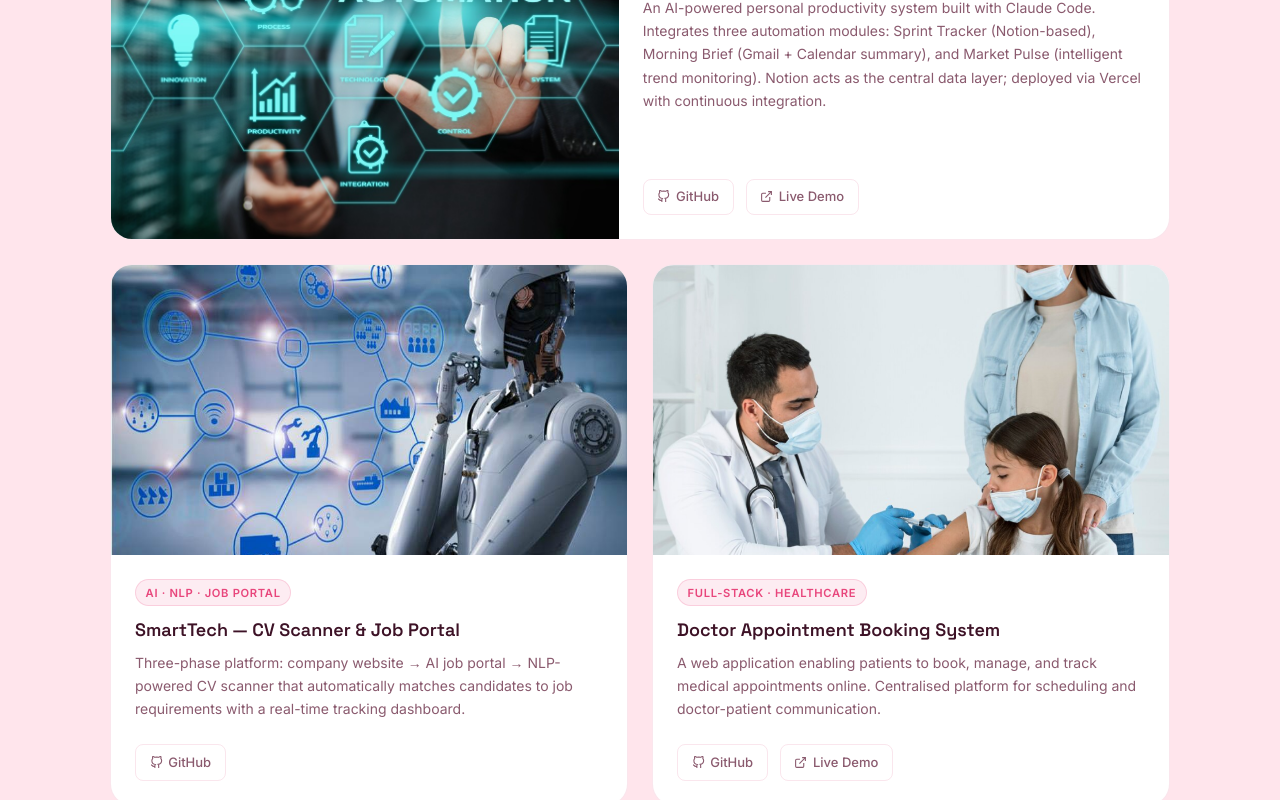
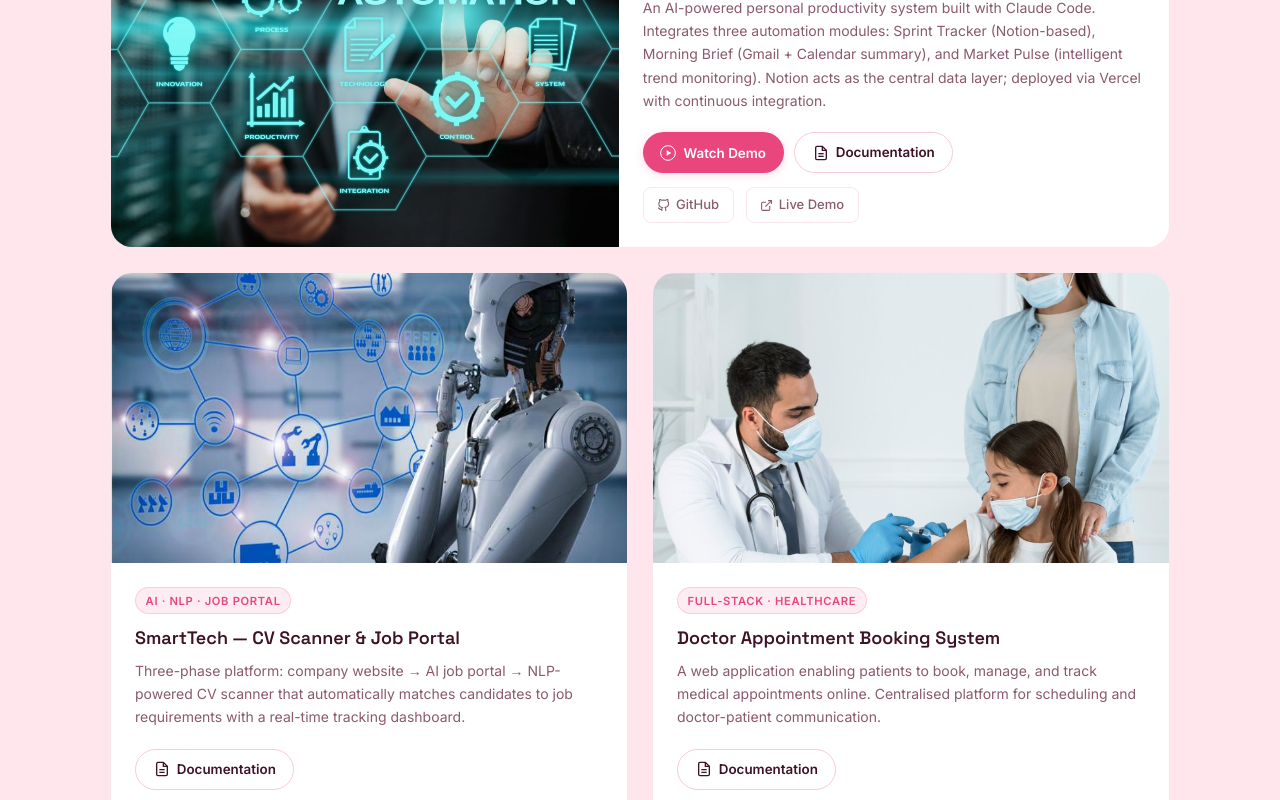
Before and after one commit to Nolitha5/FlorahSibiya, a React (Vite) app: page / in a window 1280 px wide. Shown: the part 3340-4140 px from the top of the page. Built offline with nearby package versions, Linux system fonts and the light colour scheme.

Commit message:
feat: add Watch Demo and Documentation buttons to project cards

```diff
--- a/src/components/ProjectCard.css
+++ b/src/components/ProjectCard.css
@@ -81,10 +81,70 @@
   flex: 1;
 }
 
+/* ── ACTION BUTTONS ── */
+.card-action-btns {
+  display: flex;
+  gap: 0.65rem;
+  flex-wrap: wrap;
+  margin-top: 1.25rem;
+}
+
+.card-btn {
+  display: inline-flex;
+  align-items: center;
+  gap: 0.45rem;
+  font-family: var(--font-body);
+  font-size: 0.8375rem;
+  font-weight: 600;
+  border-radius: 999px;
+  padding: 0.55rem 1.1rem;
+  cursor: pointer;
+  text-decoration: none;
+  border: none;
+  transition: opacity var(--transition), transform var(--transition),
+    box-shadow var(--transition);
+}
+.card-btn:hover {
+  opacity: 0.88;
+  transform: translateY(-1px);
+}
+.card-btn:active {
+  transform: translateY(0);
+}
+.card-btn svg {
+  width: 16px;
+  height: 16px;
+  flex-shrink: 0;
+}
+
+/* Watch Demo — filled pink */
+.card-btn--demo {
+  background: var(--accent);
+  color: #fff;
+  box-shadow: 0 2px 10px rgba(232, 70, 124, 0.2);
+}
+.card-btn--demo:hover {
+  box-shadow: 0 6px 18px rgba(232, 70, 124, 0.35);
+}
+
+/* Documentation — outlined */
+.card-btn--docs {
+  background: transparent;
+  color: var(--text-primary);
+  border: 1px solid var(--border-strong);
+}
+.card-btn--docs:hover {
+  background: var(--accent-dim);
+  border-color: var(--accent);
+  color: var(--accent);
+  box-shadow: none;
+}
+
+/* ── GITHUB / LIVE LINKS ── */
 .project-links {
   display: flex;
   gap: 0.75rem;
-  margin-top: 1.5rem;
+  margin-top: 0.85rem;
   flex-wrap: wrap;
 }
 
--- a/src/components/ProjectCard.jsx
+++ b/src/components/ProjectCard.jsx
@@ -1,8 +1,8 @@
 import ProjectLink from './ProjectLink'
 import './ProjectCard.css'
 
-function ProjectCard({ project }) {
-  const { title, tag, description, image, featured, links } = project
+function ProjectCard({ project, onPlayDemo }) {
+  const { title, tag, description, image, featured, links, video, docs } = project
 
   return (
     <div className={`project-card${featured ? ' featured' : ''}`}>
@@ -13,6 +13,39 @@ function ProjectCard({ project }) {
         <span className="project-tag">{tag}</span>
         <h3>{title}</h3>
         <p>{description}</p>
+
+        <div className="card-action-btns">
+          {video && (
+            <button
+              className="card-btn card-btn--demo"
+              onClick={() => onPlayDemo(project)}
+              aria-label={`Watch demo for ${title}`}
+            >
+              <svg viewBox="0 0 24 24" fill="none" xmlns="http://www.w3.org/2000/svg">
+                <circle cx="12" cy="12" r="11" stroke="currentColor" strokeWidth="1.5" />
+                <polygon points="10,8 17,12 10,16" fill="currentColor" />
+              </svg>
+              Watch Demo
+            </button>
+          )}
+          {docs && (
+            <a
+              href={docs}
+              target="_blank"
+              rel="noreferrer"
+              className="card-btn card-btn--docs"
+            >
+              <svg viewBox="0 0 24 24" fill="none" stroke="currentColor" strokeWidth="2">
+                <path d="M14 2H6a2 2 0 00-2 2v16a2 2 0 002 2h12a2 2 0 002-2V8z" />
+                <polyline points="14 2 14 8 20 8" />
+                <line x1="16" y1="13" x2="8" y2="13" />
+                <line x1="16" y1="17" x2="8" y2="17" />
+              </svg>
+              Documentation
+            </a>
+          )}
+        </div>
+
         <div className="project-links">
           {links.map((link) => (
             <ProjectLink key={link.label + link.href} {...link} />
--- a/src/components/Projects.jsx
+++ b/src/components/Projects.jsx
@@ -1,9 +1,14 @@
+import { useState } from 'react'
 import ProjectCard from './ProjectCard'
+import VideoModal from './VideoModal'
 import { projects } from '../data/projects'
 import './Projects.css'
 
 function Projects() {
+  const [activeProject, setActiveProject] = useState(null)
+
   return (
+    <>
       <section id="projects">
         <div className="container">
           <div className="section-header">
@@ -15,11 +20,23 @@ function Projects() {
           </div>
           <div className="projects-grid">
             {projects.map((project) => (
-            <ProjectCard key={project.id} project={project} />
+              <ProjectCard
+                key={project.id}
+                project={project}
+                onPlayDemo={setActiveProject}
+              />
             ))}
           </div>
         </div>
       </section>
+
+      {activeProject && (
+        <VideoModal
+          project={activeProject}
+          onClose={() => setActiveProject(null)}
+        />
+      )}
+    </>
   )
 }
 
--- /dev/null
+++ b/src/components/VideoModal.css
@@ -0,0 +1,130 @@
+.modal-backdrop {
+  position: fixed;
+  inset: 0;
+  z-index: 200;
+  background: rgba(61, 18, 38, 0.72);
+  backdrop-filter: blur(6px);
+  display: flex;
+  align-items: center;
+  justify-content: center;
+  padding: 1.5rem;
+  animation: fadeIn 200ms ease;
+}
+
+@keyframes fadeIn {
+  from { opacity: 0; }
+  to   { opacity: 1; }
+}
+
+.modal-panel {
+  background: var(--bg-card);
+  border: 1px solid var(--border-strong);
+  border-radius: var(--radius-lg);
+  width: 100%;
+  max-width: 860px;
+  max-height: 90vh;
+  overflow-y: auto;
+  display: flex;
+  flex-direction: column;
+  gap: 1.25rem;
+  padding: 1.75rem;
+  animation: slideUp 240ms cubic-bezier(0.4, 0, 0.2, 1);
+}
+
+@keyframes slideUp {
+  from { opacity: 0; transform: translateY(24px); }
+  to   { opacity: 1; transform: translateY(0); }
+}
+
+.modal-header {
+  display: flex;
+  align-items: flex-start;
+  justify-content: space-between;
+  gap: 1rem;
+}
+
+.modal-tag {
+  display: inline-block;
+  font-size: 0.7rem;
+  font-weight: 600;
+  letter-spacing: 0.06em;
+  text-transform: uppercase;
+  color: var(--accent);
+  background: var(--accent-dim);
+  border: 1px solid rgba(232, 70, 124, 0.18);
+  border-radius: 999px;
+  padding: 0.2rem 0.65rem;
+  margin-bottom: 0.5rem;
+}
+
+.modal-title {
+  font-family: var(--font-display);
+  font-size: 1.2rem;
+  font-weight: 600;
+  color: var(--text-primary);
+  line-height: 1.3;
+}
+
+.modal-close {
+  flex-shrink: 0;
+  display: flex;
+  align-items: center;
+  justify-content: center;
+  width: 36px;
+  height: 36px;
+  border: 1px solid var(--border);
+  border-radius: var(--radius-sm);
+  background: transparent;
+  color: var(--text-secondary);
+  cursor: pointer;
+  transition: background var(--transition), color var(--transition),
+    border-color var(--transition);
+}
+.modal-close:hover {
+  background: var(--accent-dim);
+  border-color: var(--border-strong);
+  color: var(--accent);
+}
+.modal-close svg {
+  width: 16px;
+  height: 16px;
+}
+
+.modal-video-wrap {
+  width: 100%;
+  aspect-ratio: 16 / 9;
+  background: #000;
+  border-radius: var(--radius-md);
+  overflow: hidden;
+  border: 1px solid var(--border);
+}
+
+.modal-video {
+  width: 100%;
+  height: 100%;
+  display: block;
+  object-fit: contain;
+  background: #000;
+}
+
+.modal-desc {
+  font-size: 0.9rem;
+  color: var(--text-secondary);
+  line-height: 1.7;
+}
+
+.modal-links {
+  display: flex;
+  gap: 0.75rem;
+  flex-wrap: wrap;
+  padding-top: 0.25rem;
+}
+
+@media (max-width: 600px) {
+  .modal-panel {
+    padding: 1.25rem;
+    border-radius: var(--radius-md);
+    max-height: 95vh;
+  }
+  .modal-title { font-size: 1rem; }
+}
--- /dev/null
+++ b/src/components/VideoModal.jsx
@@ -0,0 +1,86 @@
+import { useEffect, useRef } from 'react'
+import './VideoModal.css'
+
+function VideoModal({ project, onClose }) {
+  const videoRef = useRef(null)
+
+  useEffect(() => {
+    const onKey = (e) => { if (e.key === 'Escape') onClose() }
+    window.addEventListener('keydown', onKey)
+    return () => window.removeEventListener('keydown', onKey)
+  }, [onClose])
+
+  useEffect(() => {
+    return () => {
+      if (videoRef.current) {
+        videoRef.current.pause()
+        videoRef.current.currentTime = 0
+      }
+    }
+  }, [])
+
+  useEffect(() => {
+    document.body.style.overflow = 'hidden'
+    return () => { document.body.style.overflow = '' }
+  }, [])
+
+  const handleBackdrop = (e) => {
+    if (e.target === e.currentTarget) onClose()
+  }
+
+  return (
+    <div
+      className="modal-backdrop"
+      onClick={handleBackdrop}
+      role="dialog"
+      aria-modal="true"
+      aria-label={`Demo video for ${project.title}`}
+    >
+      <div className="modal-panel">
+        <div className="modal-header">
+          <div>
+            <span className="modal-tag">{project.tag}</span>
+            <h2 className="modal-title">{project.title}</h2>
+          </div>
+          <button className="modal-close" onClick={onClose} aria-label="Close video">
+            <svg viewBox="0 0 24 24" fill="none" stroke="currentColor" strokeWidth="2">
+              <line x1="18" y1="6" x2="6" y2="18" />
+              <line x1="6" y1="6" x2="18" y2="18" />
+            </svg>
+          </button>
+        </div>
+
+        <div className="modal-video-wrap">
+          <video
+            ref={videoRef}
+            src={project.video}
+            controls
+            autoPlay
+            playsInline
+            poster={project.image}
+            className="modal-video"
+          >
+            Your browser does not support HTML5 video.
+          </video>
+        </div>
+
+        <p className="modal-desc">{project.description}</p>
+
+        <div className="modal-links">
+          {project.docs && (
+            <a href={project.docs} target="_blank" rel="noreferrer" className="btn-secondary">
+              📄 Documentation ↗
+            </a>
+          )}
+          {project.links.map((link) => (
+            <a key={link.label} href={link.href} target="_blank" rel="noreferrer" className="btn-secondary">
+              {link.label} ↗
+            </a>
+          ))}
+        </div>
+      </div>
+    </div>
+  )
+}
+
+export default VideoModal
--- a/src/data/projects.js
+++ b/src/data/projects.js
@@ -6,6 +6,8 @@ export const projects = [
     description:
       'An AI-powered personal productivity system built with Claude Code. Integrates three automation modules: Sprint Tracker (Notion-based), Morning Brief (Gmail + Calendar summary), and Market Pulse (intelligent trend monitoring). Notion acts as the central data layer; deployed via Vercel with continuous integration.',
     image: '/assets/personalOS.jpeg',
+    video: '/assets/PersonalOS3in1.mp4',
+    docs: 'https://github.com/Nolitha5/PersonalOS/blob/main/README.md',
     featured: true,
     links: [
       { label: 'GitHub', href: 'https://github.com/Nolitha5/PersonalOS', type: 'github' },
@@ -23,6 +25,8 @@ export const projects = [
     description:
       'Three-phase platform: company website → AI job portal → NLP-powered CV scanner that automatically matches candidates to job requirements with a real-time tracking dashboard.',
     image: '/assets/admin_log.jpg',
+    video: null,
+    docs: 'https://github.com/Nolitha5/SmartTech-Web/blob/main/README.md',
     featured: false,
     links: [{ label: 'GitHub', href: 'https://github.com/Nolitha5/SmartTech-Web', type: 'github' }],
   },
@@ -33,6 +37,8 @@ export const projects = [
     description:
       'A web application enabling patients to book, manage, and track medical appointments online. Centralised platform for scheduling and doctor-patient communication.',
     image: '/assets/projImage.png',
+    video: null,
+    docs: 'https://github.com/Nolitha5/DoctorsAppointmentBooking/blob/main/README.md',
     featured: false,
     links: [
       {
@@ -50,6 +56,8 @@ export const projects = [
     description:
       'Multi-agent AI system in Google Colab. Analyses education, skills, and aspirations to generate career path recommendations, skills gap analysis, and real-time labour market assessments.',
     image: '/assets/Career.png',
+    video: '/assets/SmartCareerguidance.mp4',
+    docs: 'https://colab.research.google.com/drive/1ThZYO6gBBGuM-E4Tlc1vn4io_dF55zF-',
     featured: false,
     links: [
       {
@@ -66,6 +74,8 @@ export const projects = [
     description:
       'LangGraph-based system that analyses local clothing retail competition. Graph-based workflow handles data extraction, pricing analysis, and brand positioning to surface market opportunities.',
     image: '/assets/ClothingAnalysis.webp',
+    video: null,
+    docs: 'https://colab.research.google.com/drive/1ThZYO6gBBGuM-E4Tlc1vn4io_dF55zF-',
     featured: false,
     links: [
       {
@@ -82,6 +92,8 @@ export const projects = [
     description:
       'Agentic AI wellness tool that calculates BMI from user inputs and autonomously generates personalised exercise recommendations. Built with Gradio for an accessible browser interface.',
     image: '/assets/bmipic.png',
+    video: '/assets/SHA.mp4',
+    docs: 'https://colab.research.google.com/drive/1ThZYO6gBBGuM-E4Tlc1vn4io_dF55zF-',
     featured: false,
     links: [
       {
@@ -98,6 +110,8 @@ export const projects = [
     description:
       'Biometric security solution replacing key/password access with fingerprint authentication. Controls and monitors entry to restricted areas with a fast, user-friendly identification flow.',
     image: '/assets/fingerprint.png',
+    video: null,
+    docs: 'https://github.com/Nolitha5/fingerprint/blob/main/README.md',
     featured: false,
     links: [{ label: 'GitHub', href: 'https://github.com/Nolitha5/fingerprint', type: 'github' }],
   },
@@ -108,6 +122,8 @@ export const projects = [
     description:
       'Full-featured online store where users can browse and purchase products, with built-in price comparison across categories.',
     image: '/assets/storr.png',
+    video: null,
+    docs: 'https://github.com/Nolitha5/ecom/blob/main/README.md',
     featured: false,
     links: [
       { label: 'GitHub', href: 'https://github.com/Nolitha5/ecom', type: 'github' },
@@ -121,6 +137,8 @@ export const projects = [
     description:
       'Student application portal for 4IR-TUT programmes. Handles personal details, specialisation selection, document uploads, and form submissions in a streamlined flow.',
     image: '/assets/4ir.jpg',
+    video: null,
+    docs: 'https://github.com/Nolitha5/Form/blob/main/README.md',
     featured: false,
     links: [{ label: 'GitHub', href: 'https://github.com/Nolitha5/Form', type: 'github' }],
   },
```
Lines whose indentation alone changed are shown as unchanged.
